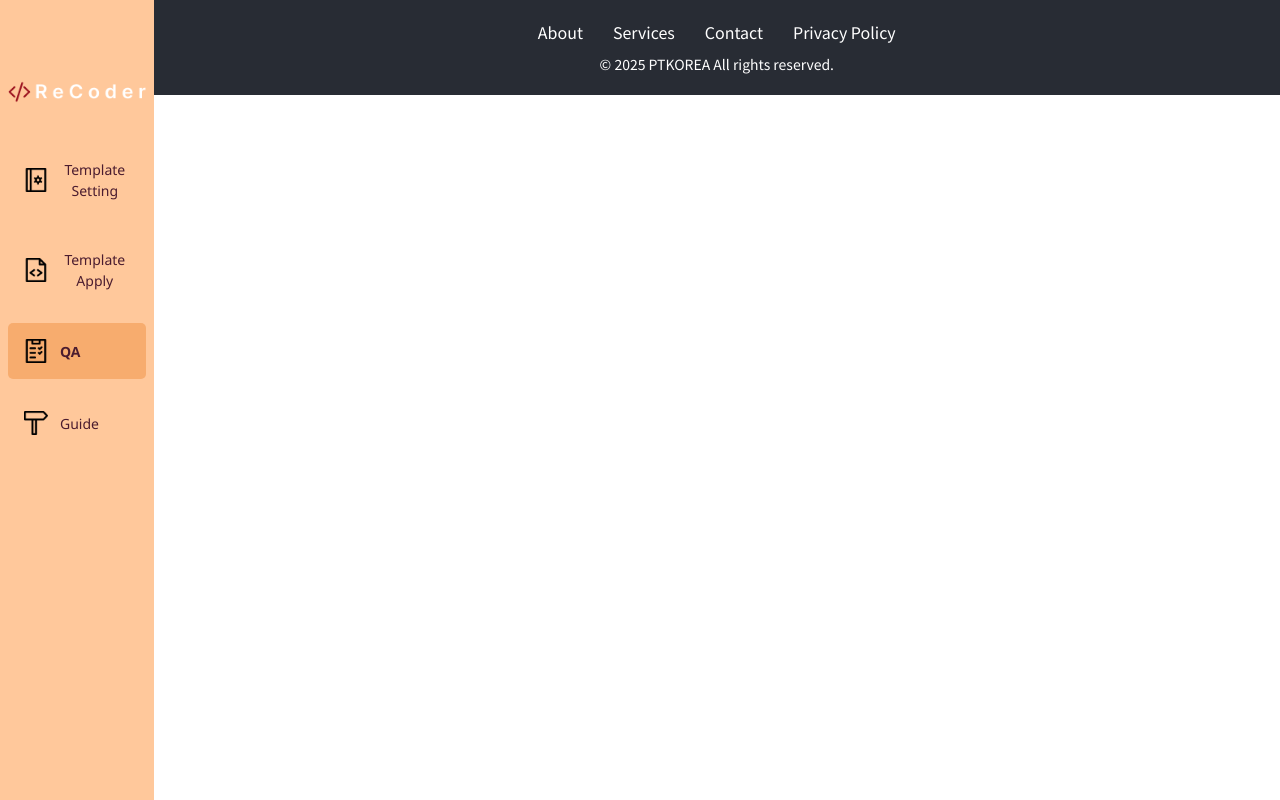
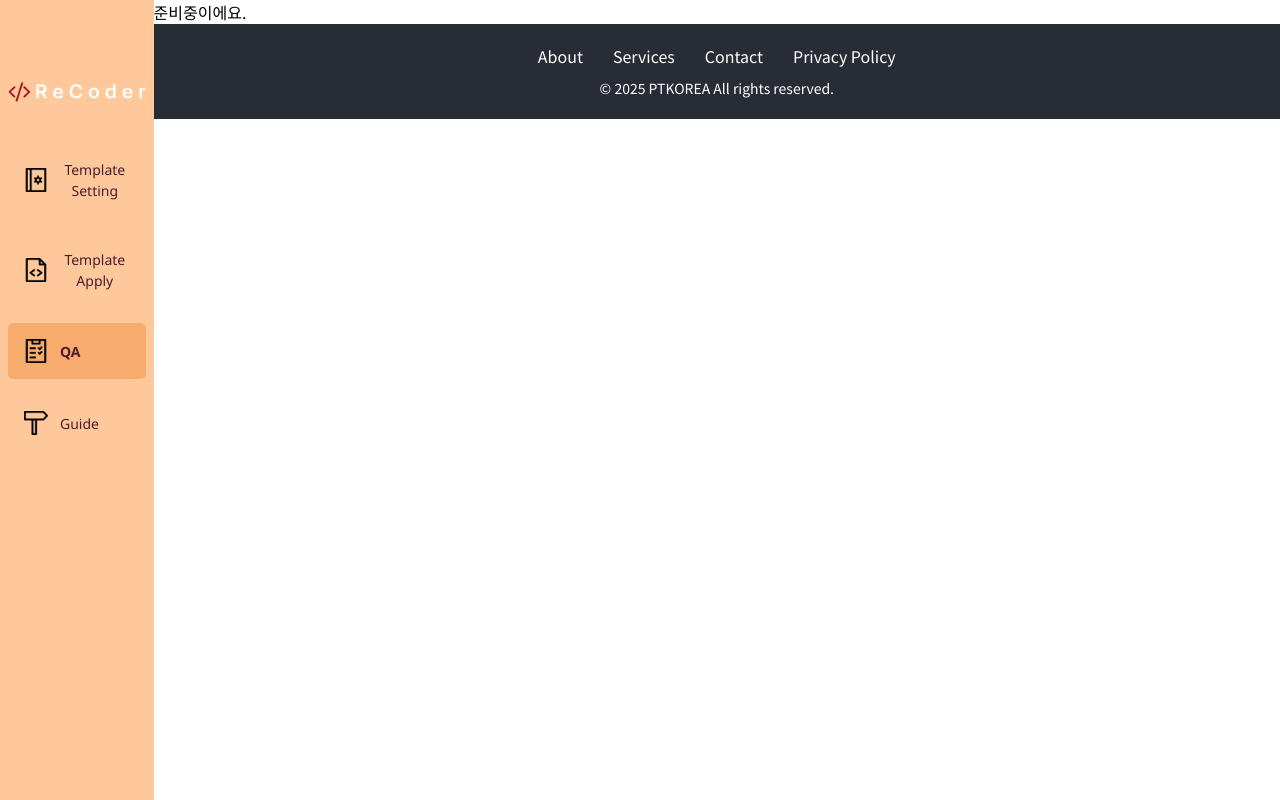
Before and after one commit to haley10309/recoder, a React (Vite) app in the folder client/: page /qa-check in a window 1280 px wide. Built offline with nearby package versions, Linux system fonts and the light colour scheme; no server answers.

Commit message:
fix: qa페이지 준비중 표시

```diff
--- a/client/src/Pages/Qa_Page/Qa_page.jsx
+++ b/client/src/Pages/Qa_Page/Qa_page.jsx
@@ -15,7 +15,9 @@ import ContentPasteSearchIcon from '@mui/icons-material/ContentPasteSearch';
 
 
 const Qa_page = () => {
-  return null;
+  return (
+    <div>준비중이에요.</div>
+  );
 
 //   const [_value, _setValue] = useState("");
 //   const [projectName, setProjectName] = useState("");
```
